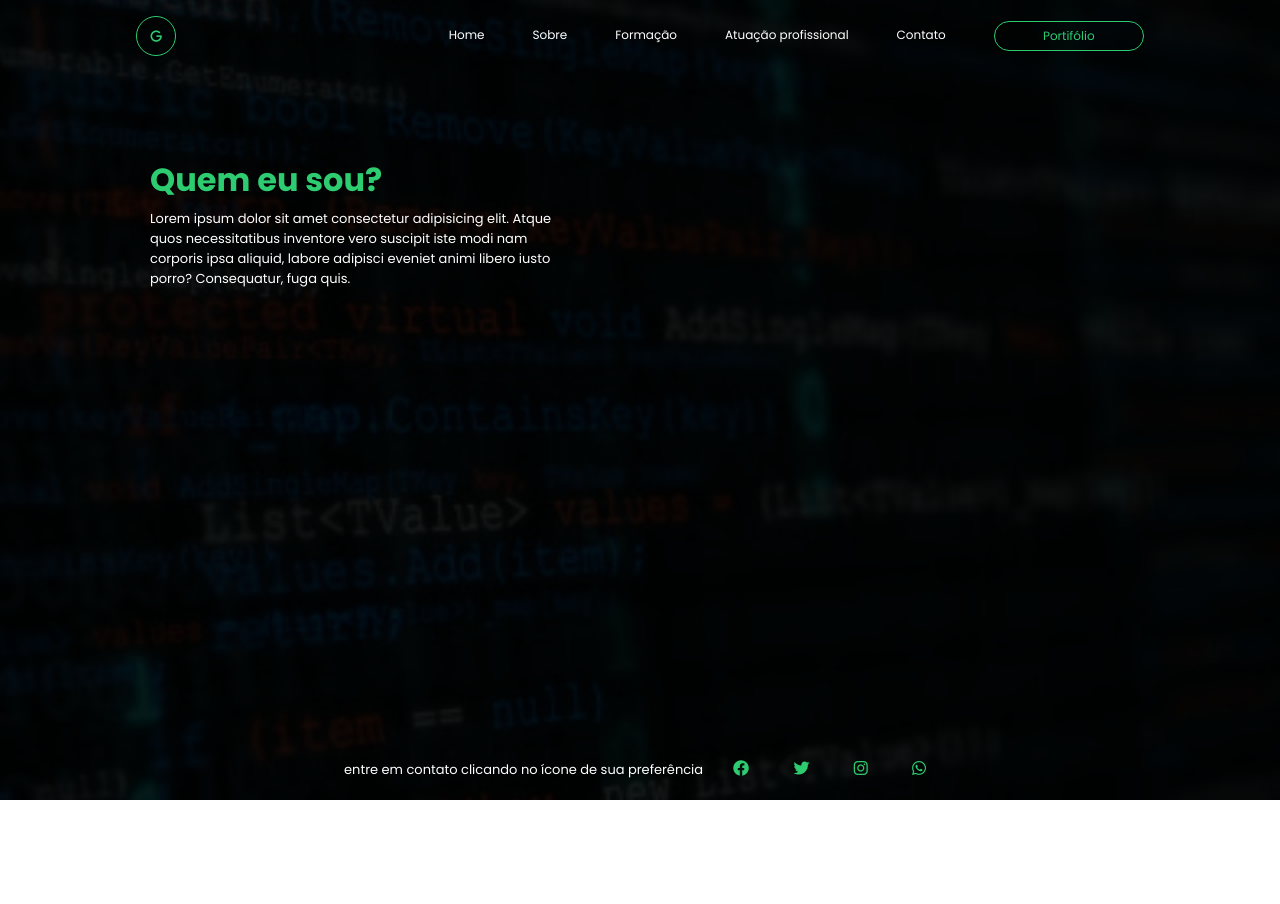
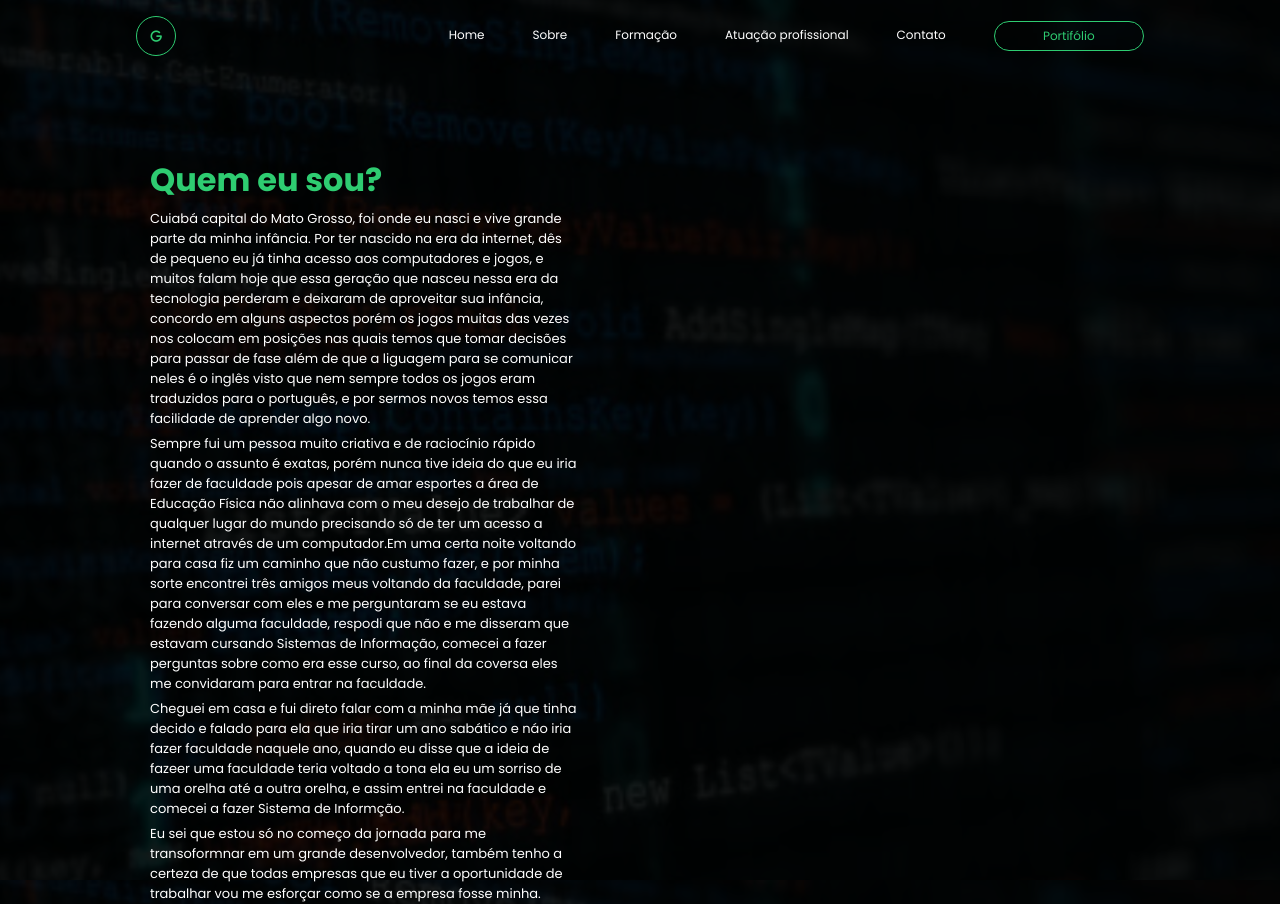
Before and after one commit to gustavojolando/MeuPortfolio, a plain HTML site: page sobre.html in a window 1280 px wide. Before the commit the page ends 800 px from the top, so only its background shows below. Drawn offline with Linux system fonts and the light colour scheme.

Commit message:
atualização das pgs

```diff
--- a/formação.css
+++ b/formação.css
@@ -75,7 +75,7 @@ body{
 .rodapé{
     display: flex;
     justify-content: center;
-    margin-top: 750px;
+    margin-top: 900px;
     position: fixed;
     z-index: 999;
     left: 0%;
@@ -94,3 +94,17 @@ body{
     display: inline-flex;
     margin-left: 20px;
 }
+
+
+.textomain{
+    color: #fff;
+    margin: 100px 0px 0px 150px;
+}
+.textomain h1{
+    color: #2ecc71;
+}
+.textomain p{
+    margin: 5px 1130px 0px 0px;
+    font-size: 13px;
+    font-weight: 300;
+}
--- a/sobre.css
+++ b/sobre.css
@@ -81,7 +81,7 @@ body{
 .rodapé{
     display: flex;
     justify-content: center;
-    margin-top: 750px;
+    margin-top: 900px;
     position: fixed;
     z-index: 999;
     left: 0%;
--- a/sobre.html
+++ b/sobre.html
@@ -48,8 +48,12 @@
     <main>
         <div class="textomain">
             <h1>Quem eu sou?</h1>
-            <p>Lorem ipsum dolor sit amet consectetur adipisicing elit. Atque quos necessitatibus inventore vero suscipit iste modi nam corporis ipsa aliquid, labore adipisci eveniet animi libero iusto porro? Consequatur, fuga quis.</p>
+            <p>Cuiabá capital do Mato Grosso, foi onde eu nasci e vive grande parte da minha infância. Por ter nascido na era da internet, dês de pequeno eu já tinha acesso aos computadores e jogos, e muitos falam hoje que essa geração que nasceu nessa era da tecnologia perderam e deixaram de aproveitar sua infância, concordo em alguns aspectos porém os jogos muitas das vezes nos colocam em posições nas quais temos que tomar decisões para passar de fase além de que a liguagem para se comunicar neles é o inglês visto que nem sempre todos os jogos eram traduzidos para o português, e por sermos novos temos essa facilidade de aprender algo novo.</p>
+            <p>Sempre fui um pessoa muito criativa e de raciocínio rápido quando o assunto é exatas, porém nunca tive ideia do que eu iria fazer de faculdade pois apesar de amar esportes a área de Educação Física não alinhava com o meu desejo de trabalhar de qualquer lugar do mundo precisando só de ter um acesso a internet através de um computador.Em uma certa noite voltando para casa fiz um caminho que não custumo fazer, e por minha sorte encontrei três amigos meus voltando da faculdade, parei para conversar com eles e me perguntaram se eu estava fazendo alguma faculdade, respodi que não e me disseram que estavam cursando Sistemas de Informação, comecei a fazer perguntas sobre como era esse curso, ao final da coversa eles me convidaram para entrar na faculdade.</p>
+            <p>Cheguei em casa e fui direto falar com a minha mãe já que tinha decido e falado para ela que iria tirar um ano sabático e náo iria fazer faculdade naquele ano, quando eu disse que a ideia de fazeer uma faculdade teria voltado a tona ela eu um sorriso de uma orelha até a outra orelha, e assim entrei na faculdade e comecei a fazer Sistema de Informção. </p>
+            <p>Eu sei que estou só no começo da jornada para me transoformnar em um grande desenvolvedor, também tenho a certeza de que todas empresas que eu tiver a oportunidade de trabalhar vou me esforçar como se a empresa fosse minha.</p>
         </div>
+
 
 
     </main>
@@ -61,7 +65,6 @@
                 <p>entre em contato clicando no ícone de sua preferência</p>
             </div>
             <div class="redes-sociais">
-                <a href="https://www.facebook.com/profile.php?id=100005057263979" target="_blank"><i class="fa-brands fa-facebook"></i></a>
                 <a href="https://twitter.com/gustavojolando" target="_blank"><i class="fa-brands fa-twitter"></i></a>
                 <a href="https://www.instagram.com/gustavojolando/" target="_blank"><i class="fa-brands fa-instagram"></i></a>
                 <a href="https://api.whatsapp.com/send?phone=5532984557650&text=Ol%C3%A1,%20vim%20pelo%20seu%20site!" target="_blank"><i class="fa-brands fa-whatsapp"></i></a>
--- a/style.css
+++ b/style.css
@@ -112,7 +112,7 @@ body{
 .rodapé{
     display: flex;
     justify-content: center;
-    margin-top: 750px;
+    margin-top: 900px;
     position: fixed;
     z-index: 999;
     left: 0%;
@@ -133,5 +133,5 @@ body{
     transition: 0.3s;
 }
 .text p{
-    margin: 0px 700px 0px 0px;
+    margin: 0px 1180px 0px 0px;
 }
```
Also changed, not shown: formação.html (+6 -1 lines), index.html (+1 -7 lines).
